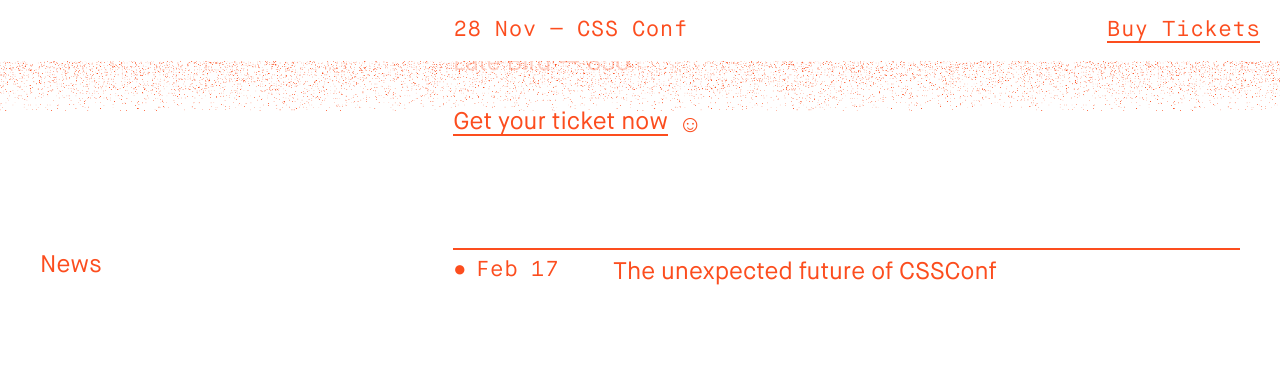
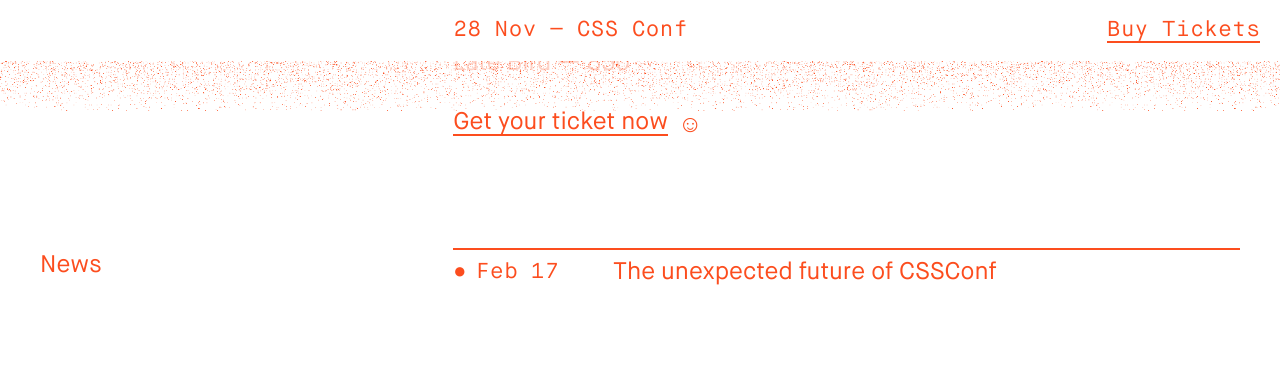
Before and after one commit to vsfest/2016.cssconf.com.au, a Jekyll site: the page built from index.html, in a window 1280 px wide and 1400 px high, scrolled down 978 px. Shown: the top 368 px of the window. Built offline with Jekyll 4.4.1, drawn with Linux system fonts in a browser that asks for light colours.

Commit message:
Tweaking alignment / variables

```diff
--- a/_sass/_base.scss
+++ b/_sass/_base.scss
@@ -1,4 +1,5 @@
 html {
+  background-color: $primary;
   font-size: 62.5%;
 }
 
--- a/_sass/_layout.scss
+++ b/_sass/_layout.scss
@@ -1,5 +1,6 @@
 .header {
   background: transparent url('../images/CSS-BG.png') 0 82% repeat-x;
+  background-position-x: 25%;
   background-size: calc(1480px * 0.7) calc(980px * 0.7);
   box-sizing: border-box;
   font-family: 'Maison Neue Mono', sans-serif;
@@ -127,7 +128,6 @@
   border-top: 2px solid;
   border-bottom: 0;
   display: flex;
-  /* margin-left: -19rem; */
   padding: 0.5rem 0;
   time:before {
     content: "\25CF";
@@ -135,6 +135,7 @@
   }
   time {
     display: inline-block;
+    margin-top: 0.25rem;
     flex: 0 0 16rem;
   }
 }
```
